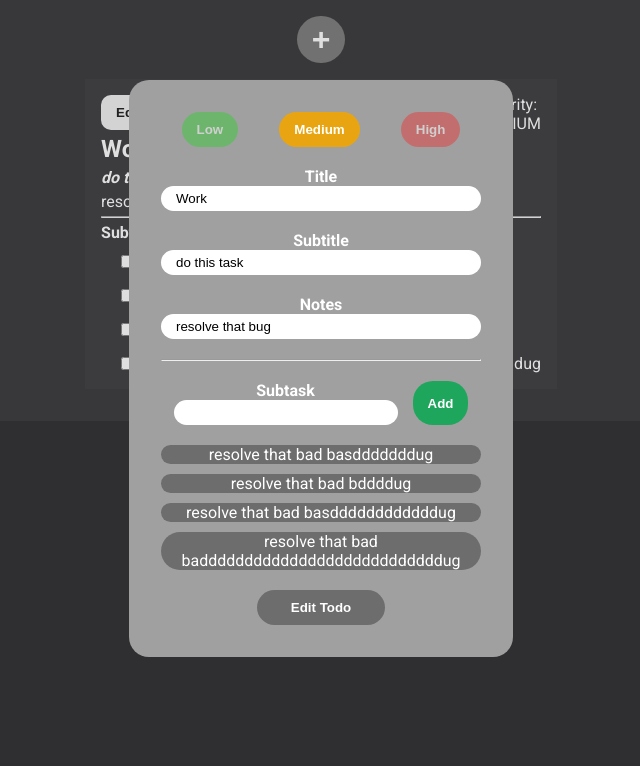
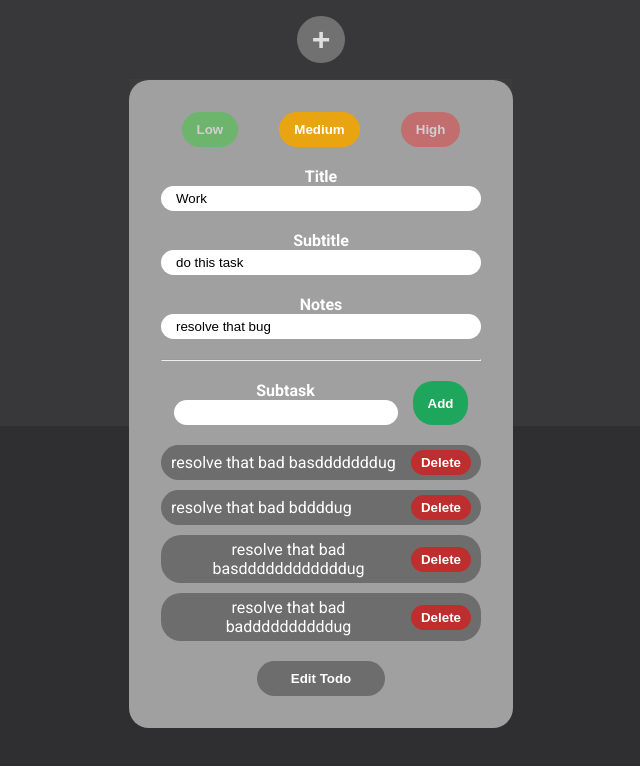
Before and after one commit to Drasty4k/simple-todo, a Next.js app: page / in a window 1280 px wide. Both pictures are taken after a click on the button "Edit". Shown: the top 766 px of the page, without its empty margins (319-959 px from the left). Built offline with nearby package versions, Linux system fonts and the light colour scheme.

Commit message:
implemented the delete functionality for the subtasks

```diff
--- a/pages/components/add-todo-modal/add-todo-modal.module.scss
+++ b/pages/components/add-todo-modal/add-todo-modal.module.scss
@@ -129,6 +129,28 @@
         li {
           background-color: #6d6d6d;
           border-radius: 20px;
+          display: flex;
+          gap: 5px;
+          justify-content: space-between;
+          align-items: center;
+          padding: 5px 10px;
+        }
+
+        button {
+          border: none;
+          outline: none;
+          padding: 5px 10px;
+          border-radius: 20px;
+          max-height: 30px;
+          color: #fff;
+          font-weight: 700;
+          background-color: #be2e2e;
+          transition: 0.2s linear;
+
+          &:hover {
+            transform: scale(1.05);
+            cursor: pointer;
+          }
         }
       }
 
--- a/pages/components/add-todo-modal/add-todo-modal.tsx
+++ b/pages/components/add-todo-modal/add-todo-modal.tsx
@@ -76,7 +76,7 @@ const AddTodoModal: React.FC<Props> = ({
     const newSubtask = {
       id: nanoid(10),
       text: subtaskText,
-      completed: false
+      completed: false,
     };
     setSubtasks((prev) => [newSubtask, ...prev]);
     setSubtaskText("");
@@ -84,6 +84,11 @@ const AddTodoModal: React.FC<Props> = ({
 
   const allInputsEmpty = () => {
     return Boolean(!title || !subtitle || !notes || !priority);
+  };
+
+  const deleteSubtask = (id: string) => {
+    const newSubTasks = subtasks.filter((subtask) => subtask.id !== id);
+    setSubtasks(newSubTasks);
   };
 
   return (
@@ -164,6 +169,9 @@ const AddTodoModal: React.FC<Props> = ({
                 >
                   {subtask.text}
                 </p>
+                <button onClick={() => deleteSubtask(subtask.id)}>
+                  Delete
+                </button>
               </li>
             ))}
           </ul>
--- a/pages/components/todo/todo-card.module.scss
+++ b/pages/components/todo/todo-card.module.scss
@@ -10,6 +10,8 @@
   word-wrap: break-word;
 
   .headerButtons {
+    min-width: 350px;
+    margin-bottom: 5px;
     button {
       border: none;
       outline: none;
--- a/pages/index.tsx
+++ b/pages/index.tsx
@@ -48,7 +48,7 @@ export default function Home() {
         },
         {
           id: "asd8",
-          text: "resolve that bad badddddddddddddddddddddddddddug",
+          text: "resolve that bad baddddddddddug",
           completed: false,
         },
       ],
@@ -117,7 +117,7 @@ export default function Home() {
               todoIndex={index}
               allTodos={todos}
               toggleCompletedTodo={toggleCompletedTodo}
-              updateTodo={() => updateTodo}
+              updateTodo={updateTodo}
               toggleCompletedSubTask={toggleCompletedSubTask}
               deleteTodo={deleteTodo}
             />
```
